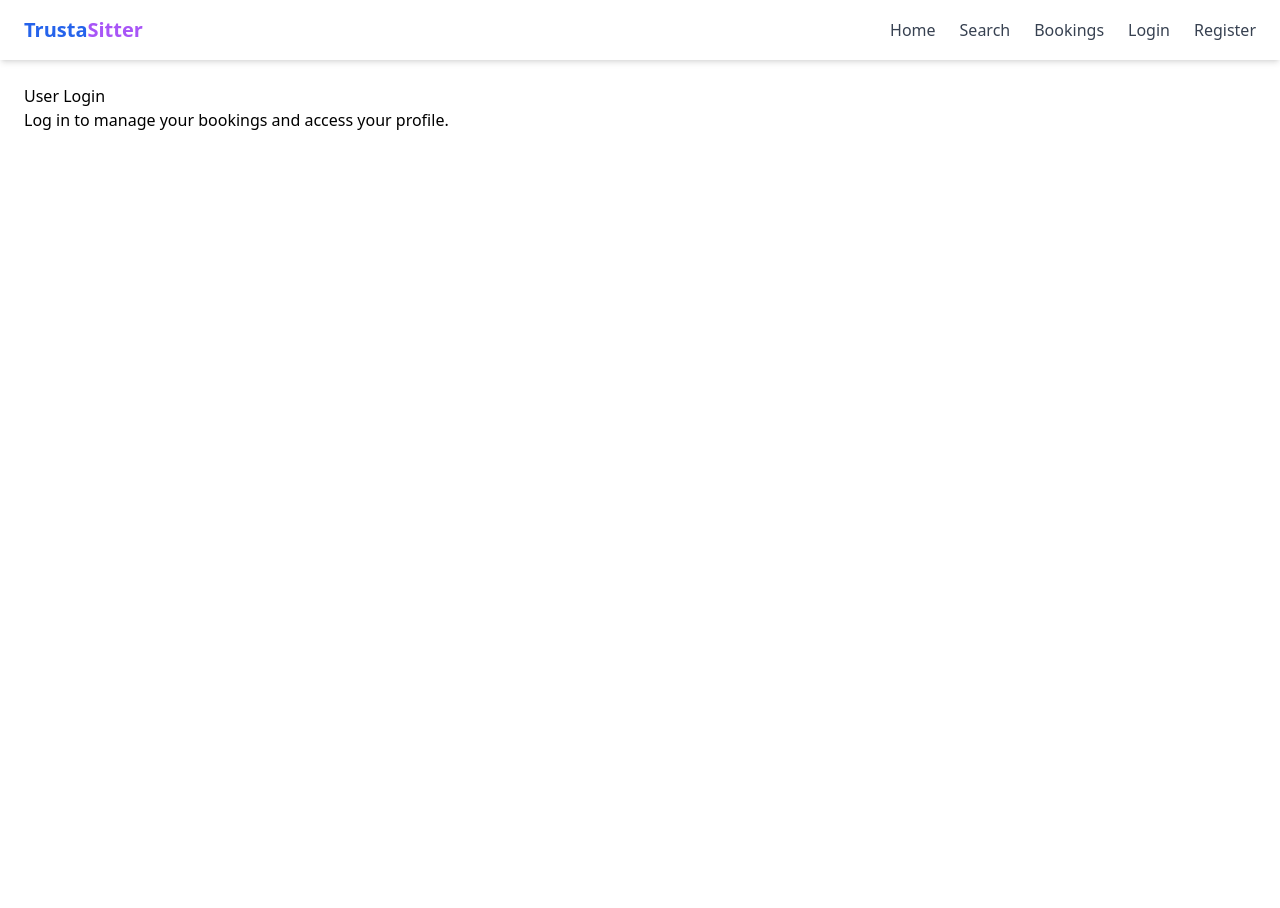
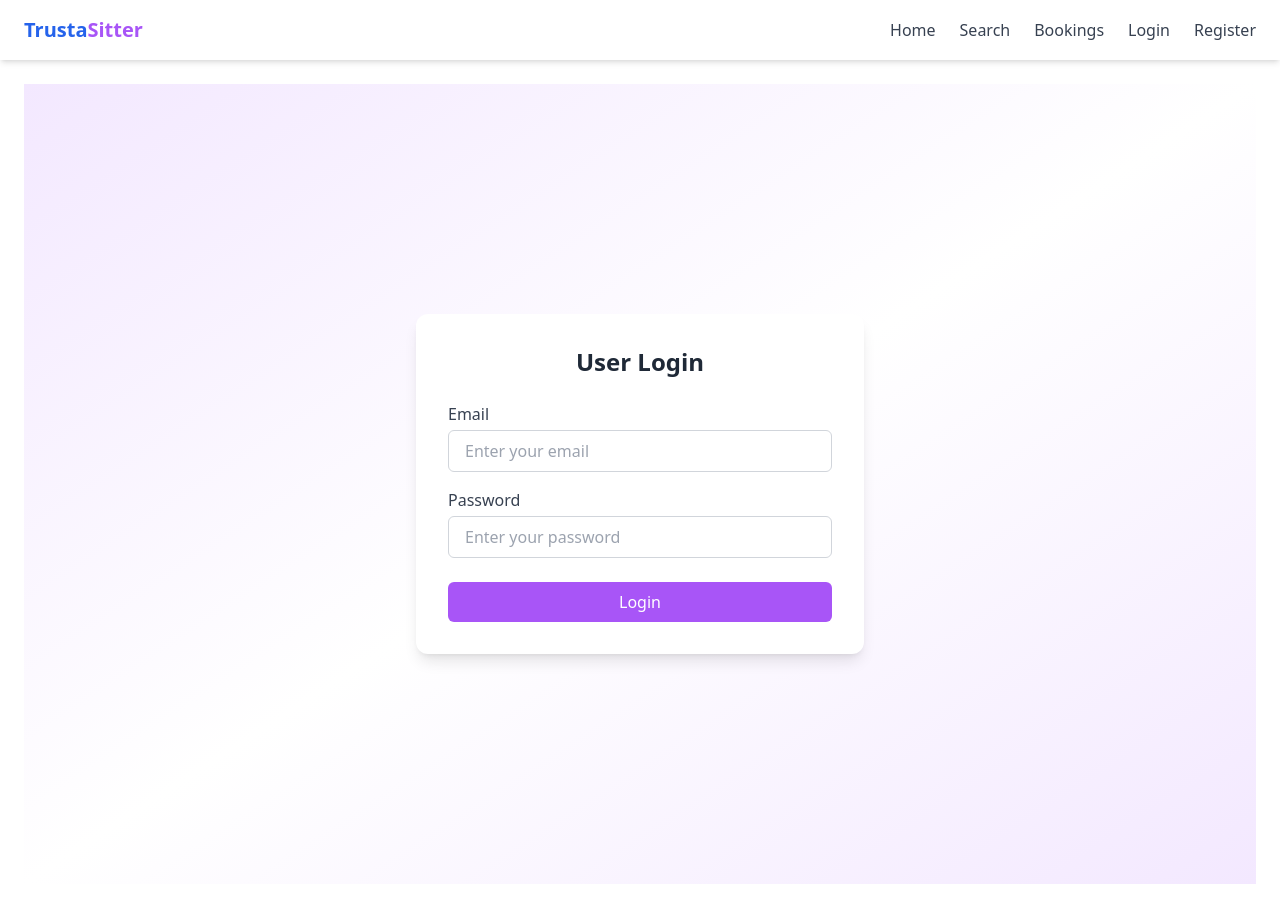
Before and after one commit to LargeWC-Code/TrustaSitter, a React (Vite) app in the folder trustasitter-frontend/: page /login in a window 1280 px wide. Before the commit the page ends 800 px from the top, so only its background shows below. Built offline with nearby package versions, Linux system fonts and the light colour scheme.

Commit message:
feat: finished styled login page layout

```diff
--- a/trustasitter-frontend/src/pages/Login.jsx
+++ b/trustasitter-frontend/src/pages/Login.jsx
@@ -1,11 +1,35 @@
-// Page: Login
 import React from 'react';
 
 const Login = () => {
   return (
-    <div>
-      <h2>User Login</h2>
-      <p>Log in to manage your bookings and access your profile.</p>
+    <div className="flex items-center justify-center min-h-screen bg-gradient-to-br from-purple-100 via-white to-purple-100">
+      <div className="w-full max-w-md p-8 bg-white rounded-xl shadow-lg">
+        <h2 className="text-2xl font-bold text-center mb-6 text-gray-800">User Login</h2>
+        <form>
+          <div className="mb-4">
+            <label className="block mb-1 text-gray-700">Email</label>
+            <input
+              type="email"
+              className="w-full px-4 py-2 border border-gray-300 rounded-md focus:outline-none focus:ring-2 focus:ring-purple-500"
+              placeholder="Enter your email"
+            />
+          </div>
+          <div className="mb-6">
+            <label className="block mb-1 text-gray-700">Password</label>
+            <input
+              type="password"
+              className="w-full px-4 py-2 border border-gray-300 rounded-md focus:outline-none focus:ring-2 focus:ring-purple-500"
+              placeholder="Enter your password"
+            />
+          </div>
+          <button
+            type="submit"
+            className="w-full bg-purple-500 text-white py-2 rounded-md hover:bg-purple-600"
+          >
+            Login
+          </button>
+        </form>
+      </div>
     </div>
   );
 };
```
